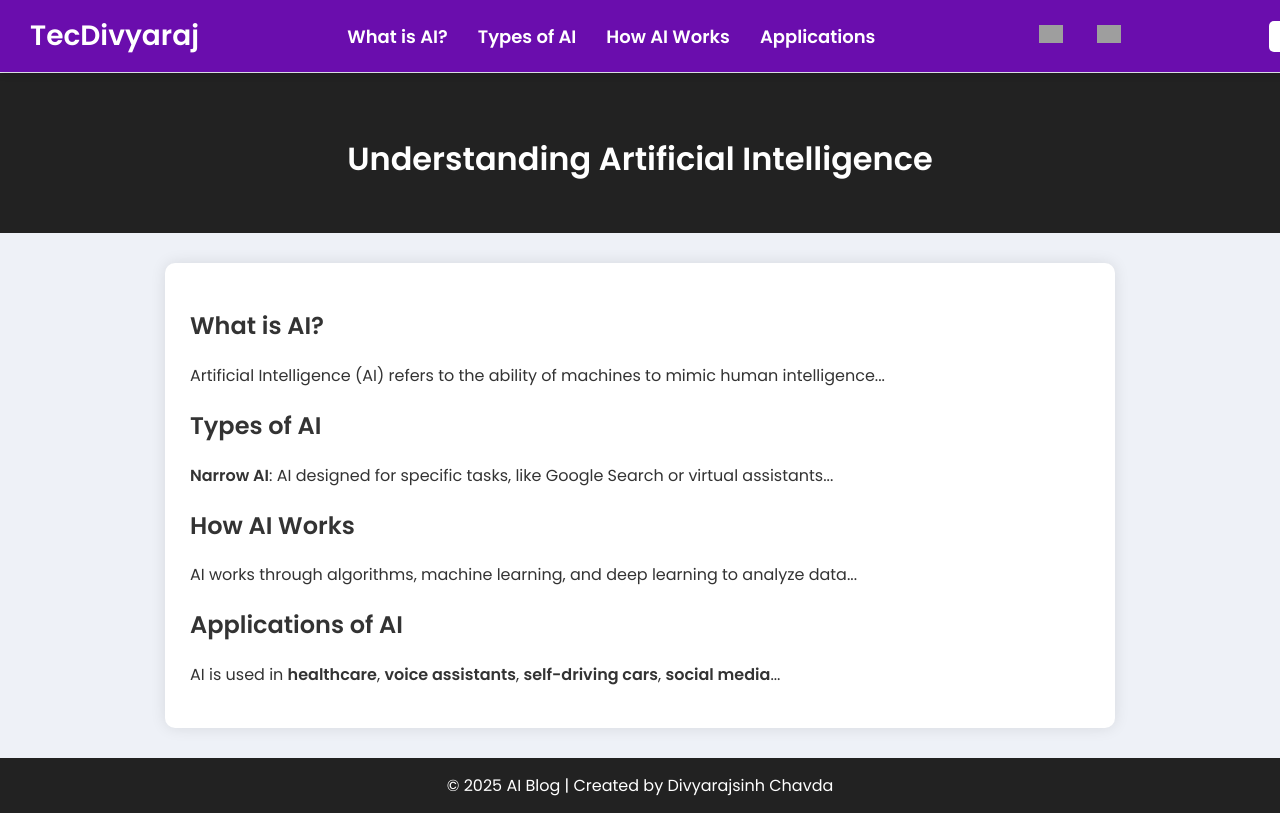
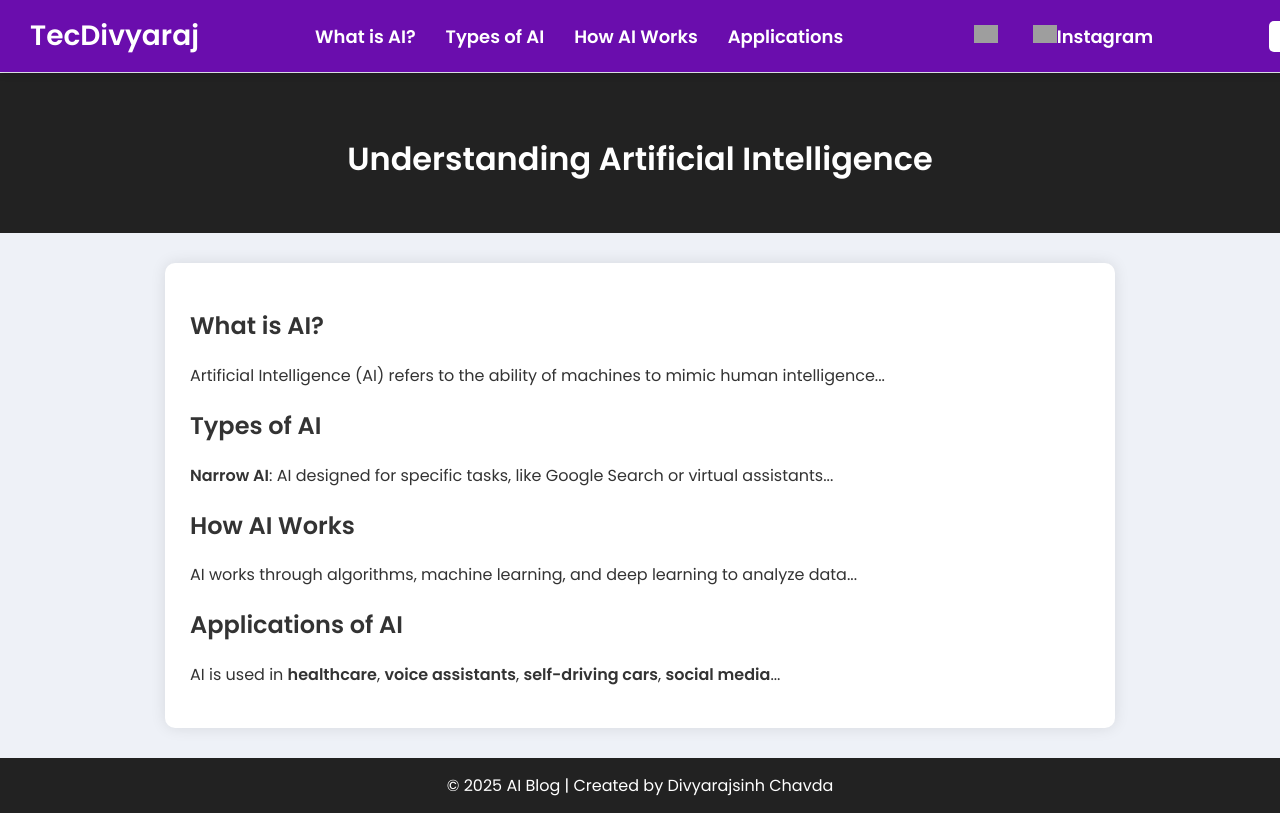
Before and after one commit to Divyarajsinhchavda/AI-BLOG, a plain HTML site: page index.html in a window 1280 px wide. Drawn offline with Linux system fonts and the light colour scheme; grey boxes are pictures that could not be loaded.

Commit message:
changes img tag

```diff
--- a/index.html
+++ b/index.html
@@ -125,7 +125,7 @@
                 <img src="https://cdn-icons-png.flaticon.com/512/174/174857.png" alt="LinkedIn">
             </a>
             <a href="https://www.instagram.com/divyarajsinh_chavda_haliyad/" target="_blank">
-                <img src="https://upload.wikimedia.org/wikipedia/commons/a/a5/Instagram_icon.png" alt="Instagram">
+                <img src="https://upload.wikimedia.org/wikipedia/commons/a/a5/Instagram_icon.png" alt="Instagram">Instagram
             </a>
         </div>
         <button class="dark-mode-toggle" onclick="toggleDarkMode()">🌙</button>
```
